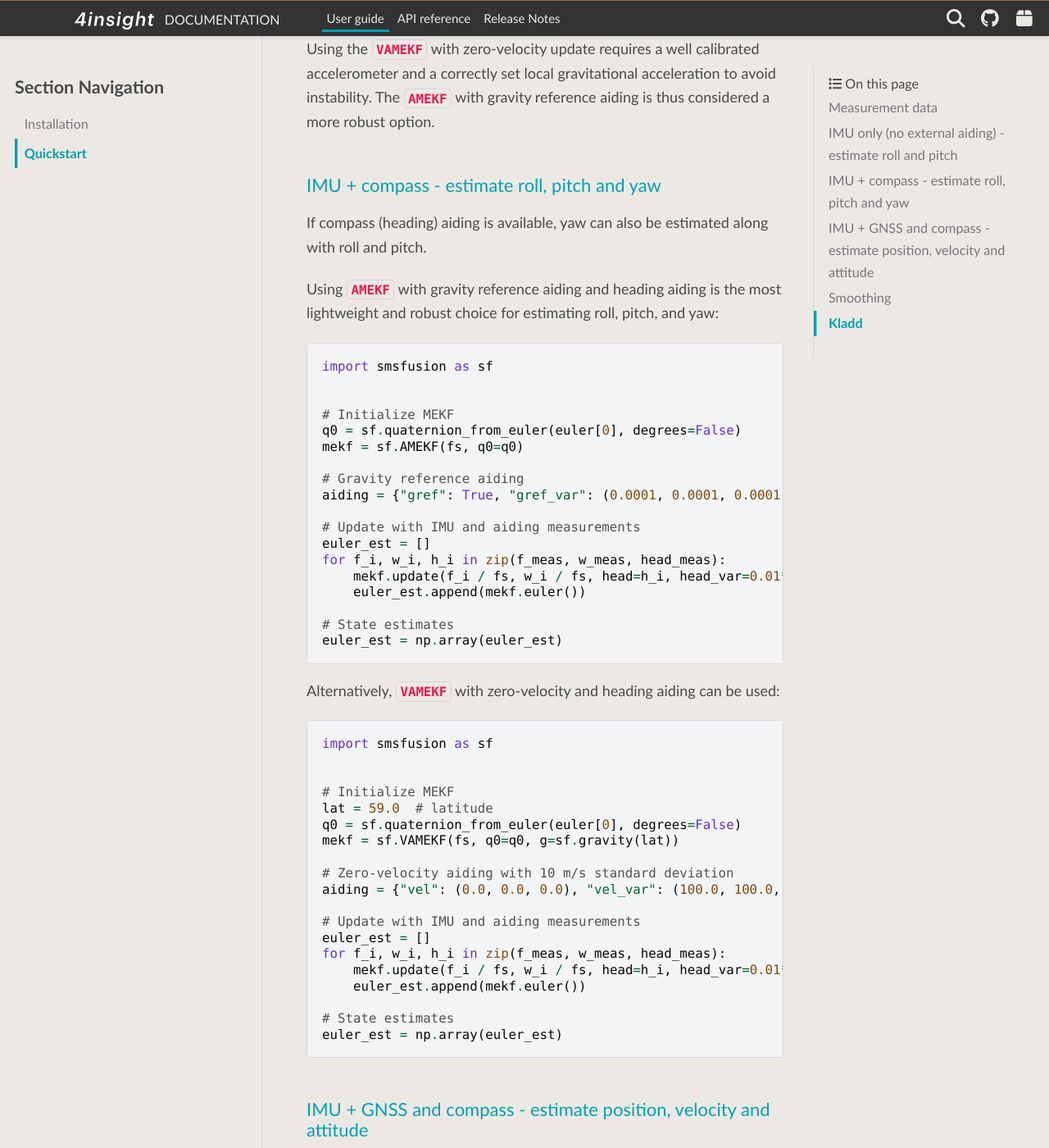
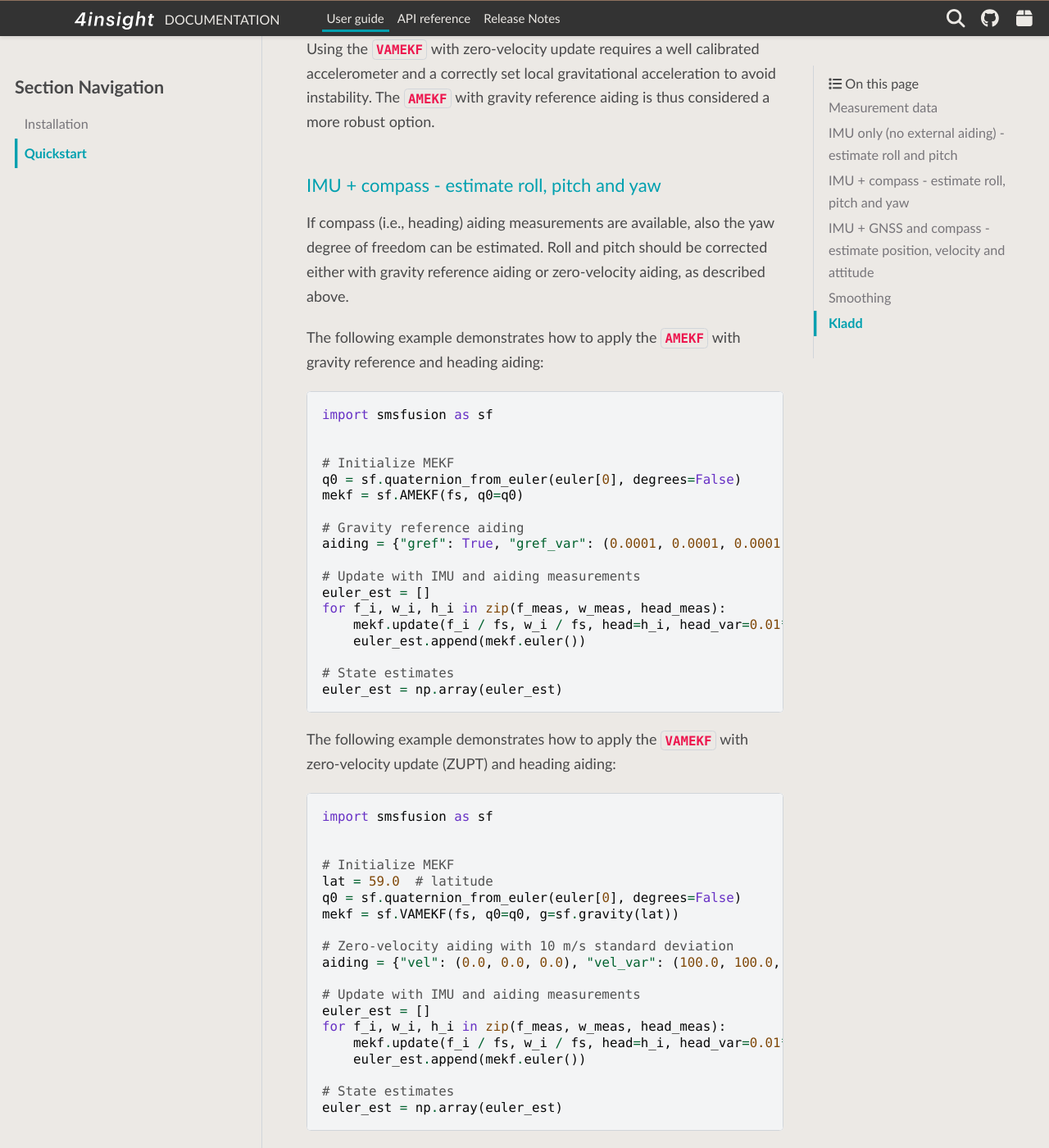
Before and after one commit to 4Subsea/smsfusion-python, a Sphinx documentation site: the page built from docs/user_guide/quickstart.rst, in a window 1280 px wide and 1400 px high, scrolled down 3990 px. Shown: the whole window at 82% size. Built offline with Sphinx 7.4.7 and the PyData theme 0.15.4, drawn with Linux system fonts in a browser that asks for light colours.

Commit message:
some changes

```diff
--- a/docs/user_guide/quickstart.rst
+++ b/docs/user_guide/quickstart.rst
@@ -165,11 +165,12 @@ is thus considered a more robust option.
 
 IMU + compass - estimate roll, pitch and yaw
 --------------------------------------------
-If compass (heading) aiding is available, yaw can also be estimated along with
-roll and pitch.
+If compass (i.e., heading) aiding measurements are available, also the yaw degree
+of freedom can be estimated. Roll and pitch should be corrected either with gravity
+reference aiding or zero-velocity aiding, as described above.
 
-Using :class:`~smsfusion.AMEKF` with gravity reference aiding and heading aiding
-is the most lightweight and robust choice for estimating roll, pitch, and yaw:
+The following example demonstrates how to apply the :class:`~smsfusion.AMEKF` with
+gravity reference and heading aiding:
 
 .. code-block:: python
 
@@ -192,8 +193,8 @@ is the most lightweight and robust choice for estimating roll, pitch, and yaw:
     # State estimates
     euler_est = np.array(euler_est)
 
-Alternatively, :class:`~smsfusion.VAMEKF` with zero-velocity and heading aiding
-can be used:
+The following example demonstrates how to apply the :class:`~smsfusion.VAMEKF`
+with zero-velocity update (ZUPT) and heading aiding:
 
 .. code-block:: python
 
```
